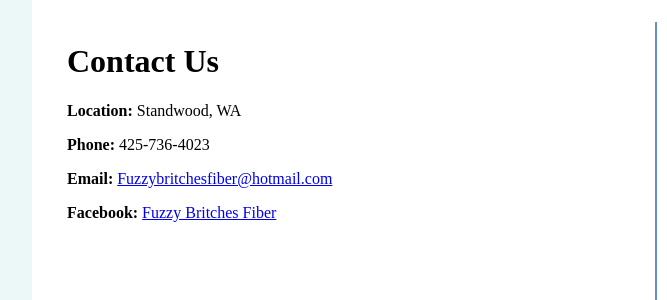
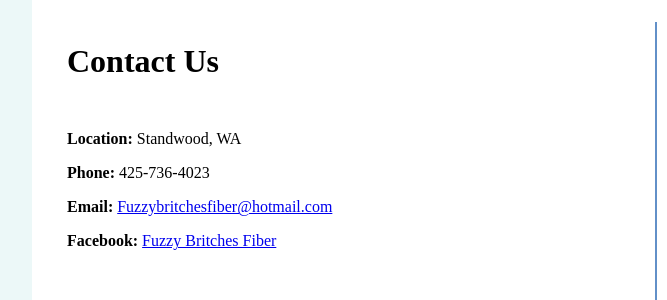
Before and after one commit to gonzalm8/gonzalm8.github.io, a plain HTML site: page contact.html in a window 1280 px wide. Shown: the part 477-777 px from the top of the page, 103-770 px from the left. Drawn offline with Linux system fonts and the light colour scheme; a web font is replaced by a local one.

Commit message:
updated styling of main text

```diff
--- a/contact.html
+++ b/contact.html
@@ -38,8 +38,8 @@
                 alt="Large green field with white sheep roaming behing a fenced area">
             <div class="main-content">
                 <span class="left-box">
-                    <span class="main-text">
-                        <h1 class="main-title">Contact Us</h1>
+                    <h1 class="main-title">Contact Us</h1>
+                    <div class="main-text">
                         <p>
                         <strong>Location:</strong> Standwood, WA
                         </p>
@@ -52,7 +52,7 @@
                         <p>
                         <strong>Facebook:</strong> <a href="https://www.facebook.com/fuzzybritchesfiber/"> Fuzzy Britches Fiber</a>
                         </p>
-                    </span>
+                    </div>
                 </span>
 
 
--- a/style.scss
+++ b/style.scss
@@ -137,8 +137,7 @@ body{
 }
 
 .main-text{
-    grid-area:content;
-    margin-top:100px;
+    margin-top:50px;
 
     /* img{
         position: relative;
```
Also changed, not shown: about.html (+2 -2 lines), index.html (+2 -2 lines), style.css, 1 other file.
